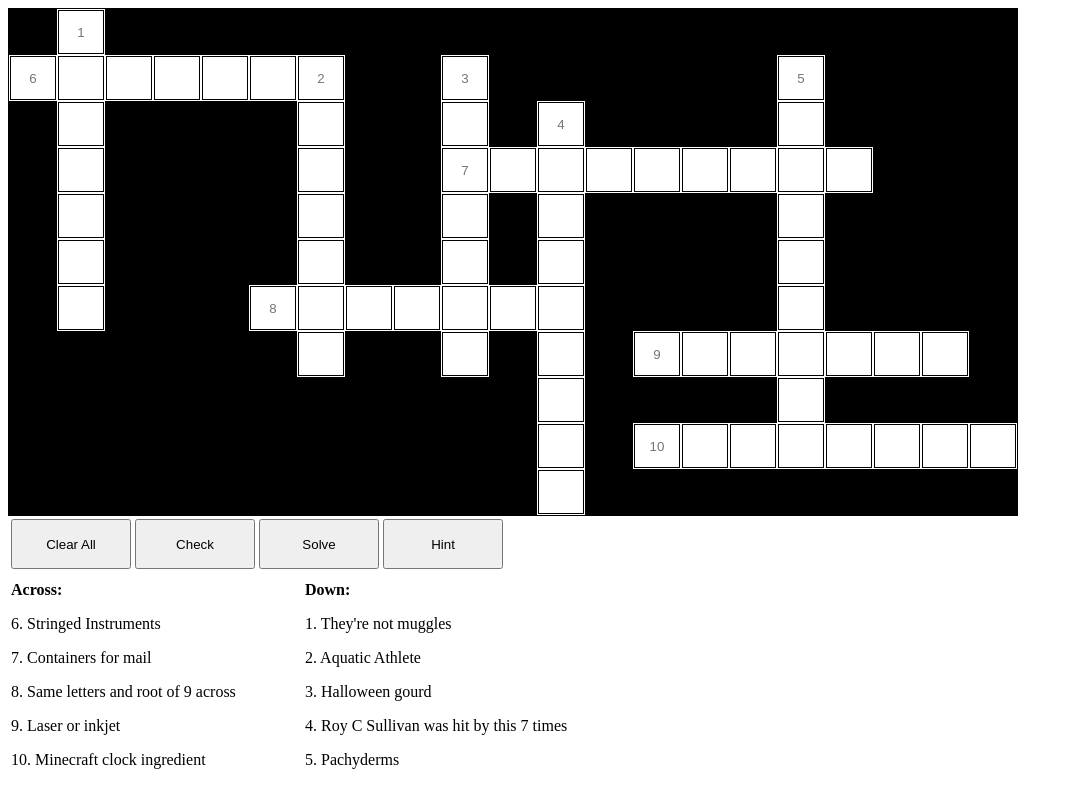
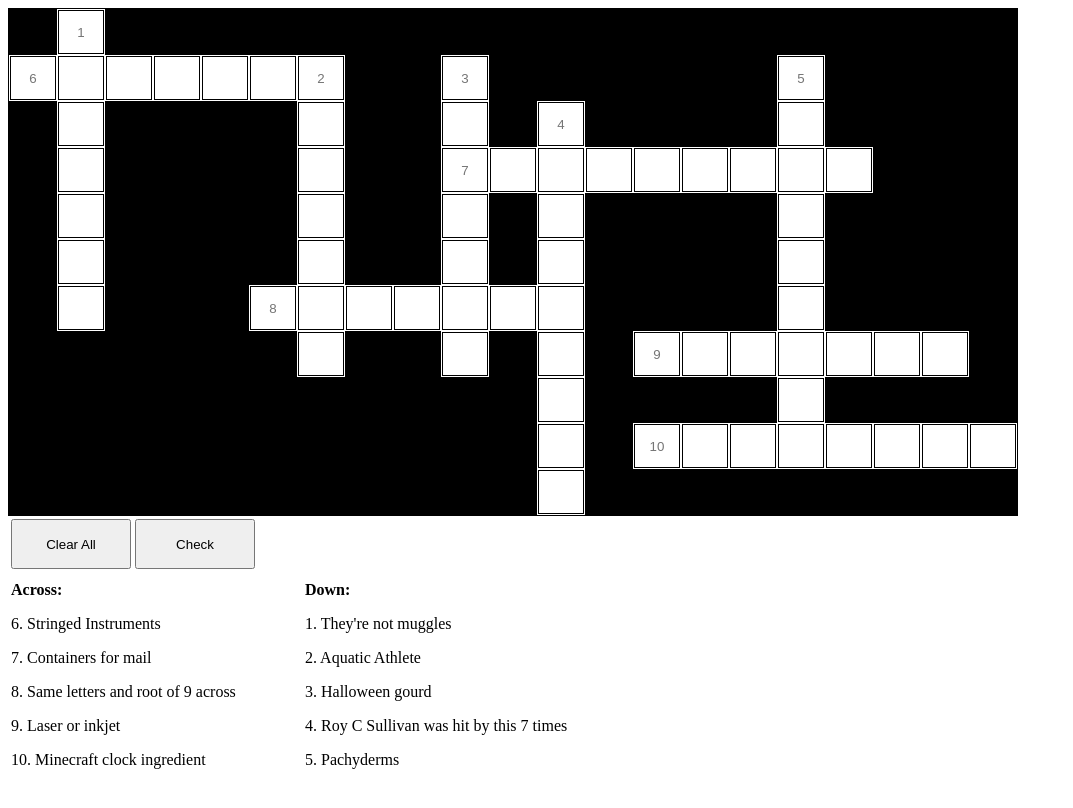
Before and after one commit to mebartsch/mebartsch.github.io, a Jekyll site: the page projects/Cross_Word/index.html, which Jekyll copies as it is, in a window 1280 px wide. Shown: the top 808 px of the page, without its empty margins (0-1073 px from the left). Built offline with Jekyll 4.4.1, drawn with Linux system fonts in a browser that asks for light colours.

Commit message:
Update index.html

```diff
--- a/projects/Cross_Word/index.html
+++ b/projects/Cross_Word/index.html
@@ -204,9 +204,7 @@ function solveClicked(){
 	<tr><td><input class="butt"  type="submit" value="Clear All" onclick="clearAllClicked()"></td>
 	<td><input class="butt"  type="submit" value="Check" onclick="checkClicked()"></td>
 	<!-- <td><input class="butt"  type="submit" value="Solve" onclick="solveClicked()"></td> -->
-	<td><input class="butt"  type="submit" value="Solve" onclick=""></td>
 	<!-- <td><input class="butt"  type="submit" value="Hint" onclick="clueClicked()"></td></tr> -->
-	<td><input class="butt"  type="submit" value="Hint" onclick=""></td></tr>
 
   </table>
 </div>
```
